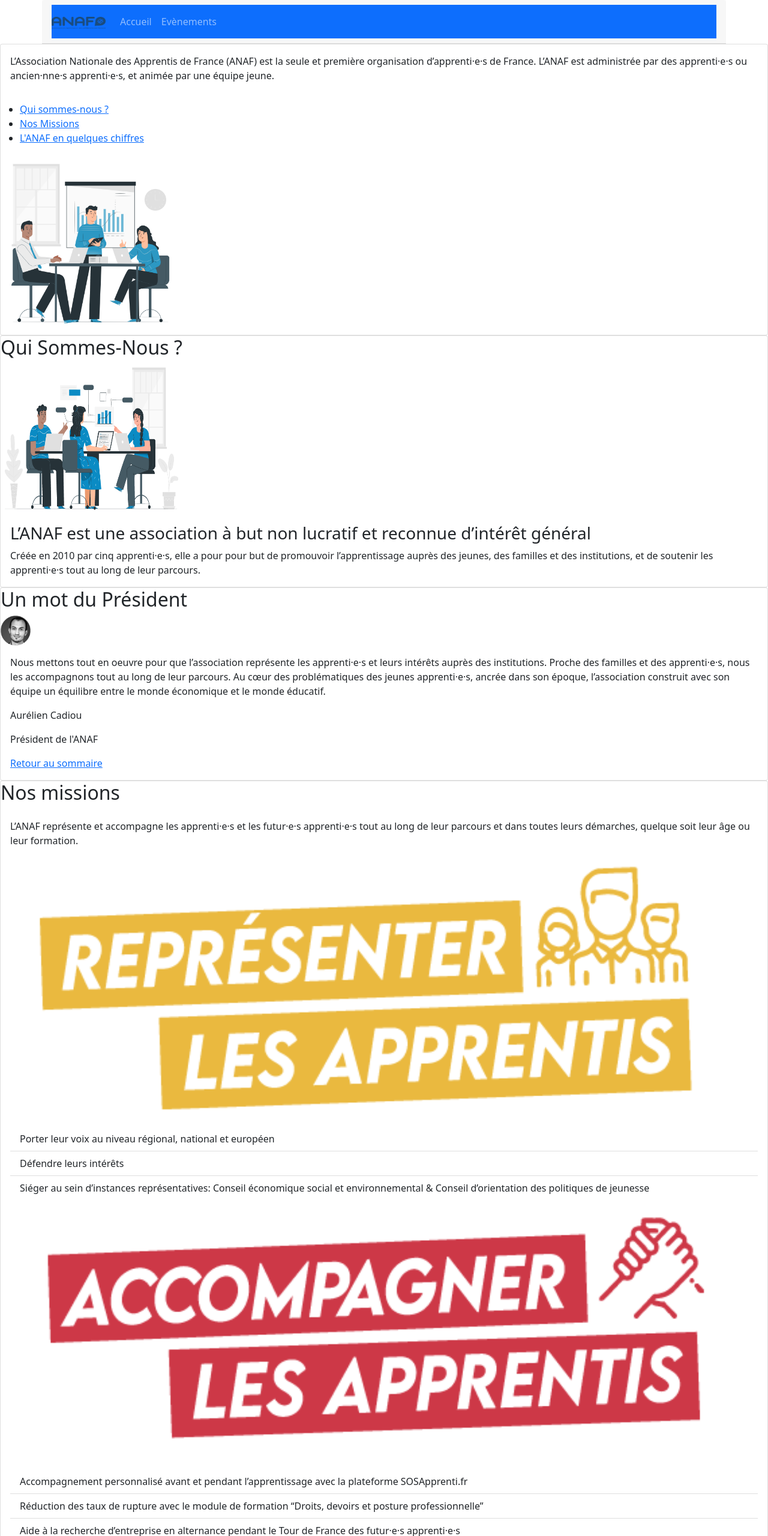
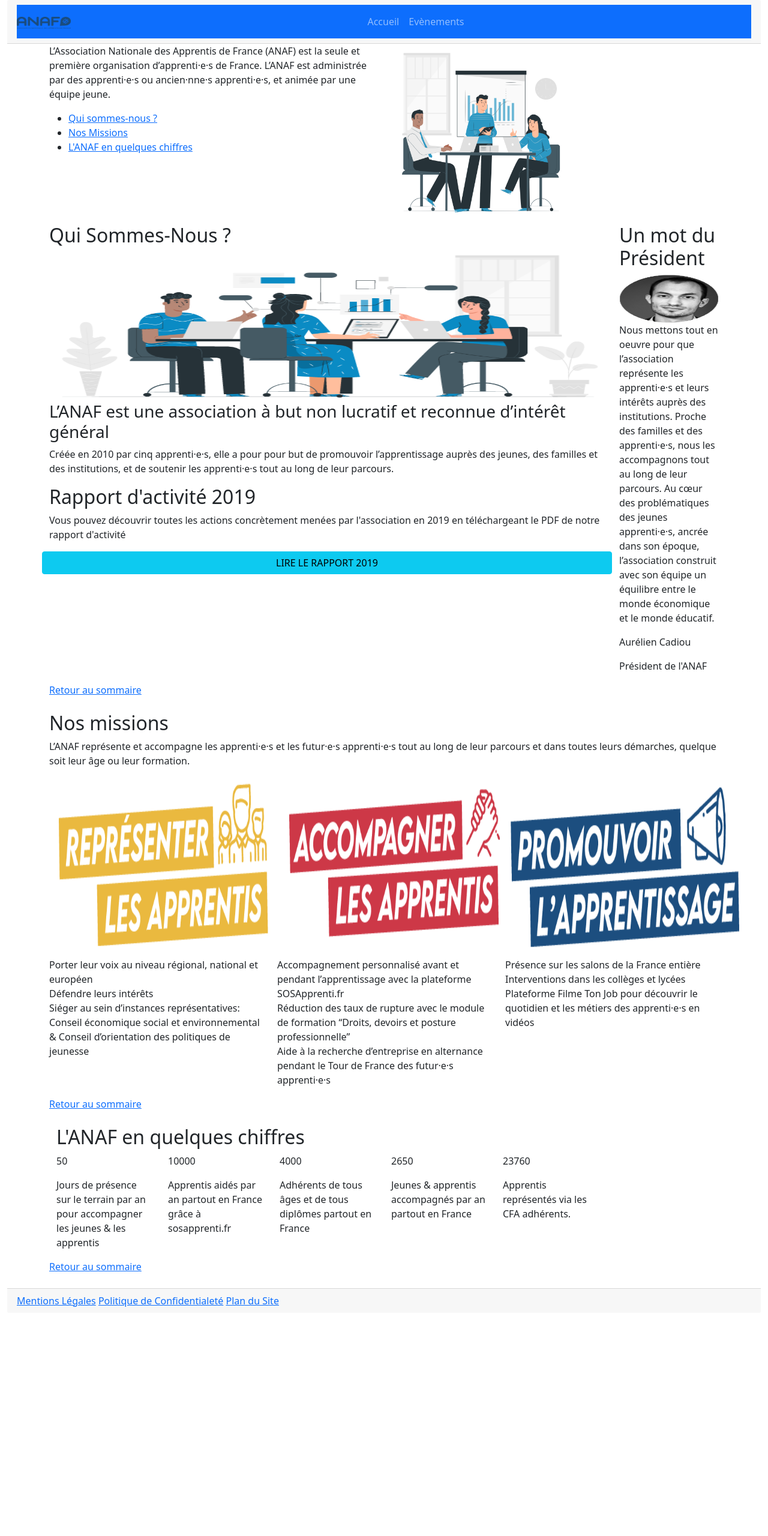
Before and after one commit to SophieCarpentier/ANAF, a plain HTML site: page index.html in a window 1280 px wide. Shown: the top 2560 px of the page at 60% size. After the commit the page ends 2188 px from the top, so only its background shows below. Drawn offline with nearby package versions, Linux system fonts and the light colour scheme.

Commit message:
mise en place du responsive

```diff
--- a/index.html
+++ b/index.html
@@ -12,13 +12,14 @@
     <link rel="stylesheet" type="text/css" href="style.css" />
   </head>
   <body>
-    <div class="container">
+    <div class="container-fluid">
       <!--Navbar-->
-        <header class="row">
+      <div class="container-fluid">
+            <header class="row justify-content-between justify-content-sm-around">
               <div class="card-header">
                 <nav class="navbar navbar-dark bg-primary navbar-expand-lg">
                   <a href="./index.html" class="navbar-brand">
-                        <img src="img/logo.png" width="90" height="20" alt="logo">
+                    <img src="img/logo.png" width="90" height="20" alt="logo" />
                   </a>
             <!--Menu de la nav-->
             <button
@@ -28,20 +29,32 @@
               data-target="#navbarNavDropdown"
               aria-controls="navbarNavDropdown"
               aria-expanded="false"
-                    aria-label="Toggle navigation">
-
-                        <svg xmlns="http://www.w3.org/2000/svg" width="16" height="16" fill="currentColor" class="bi bi-three-dots-vertical" viewBox="0 0 16 16">
-                            <path d="M9.5 13a1.5 1.5 0 1 1-3 0 1.5 1.5 0 0 1 3 0zm0-5a1.5 1.5 0 1 1-3 0 1.5 1.5 0 0 1 3 0zm0-5a1.5 1.5 0 1 1-3 0 1.5 1.5 0 0 1 3 0z"/>
+              aria-label="Toggle navigation"
+            >
+              <svg
+                xmlns="http://www.w3.org/2000/svg"
+                width="16"
+                height="16"
+                fill="currentColor"
+                class="bi bi-three-dots-vertical"
+                viewBox="0 0 16 16"
+              >
+                <path
+                  d="M9.5 13a1.5 1.5 0 1 1-3 0 1.5 1.5 0 0 1 3 0zm0-5a1.5 1.5 0 1 1-3 0 1.5 1.5 0 0 1 3 0zm0-5a1.5 1.5 0 1 1-3 0 1.5 1.5 0 0 1 3 0z"
+                />
               </svg>
             </button>
 
-                <div class="collapse navbar-collapse" id="navbarNavDropdown">
+            <div
+              class="collapse navbar-collapse justify-content-center"
+              id="navbarNavDropdown"
+            >
               <ul class="navbar-nav">
-                        <li class="nav-item active">
+                <li class="nav-item">
                   <a href="index.html" class="nav-link">Accueil</a>
                 </li>
                 <li class="nav-item">
-                            <a href="evenements.html" class="nav-link" >Evènements</a>
+                  <a href="evenements.html" class="nav-link">Evènements</a>
                 </li>
               </ul>
             </div>
@@ -51,116 +64,249 @@
     </div>
 
     <main>
-        <article class="intro">
-            <div class="card">
-                <p class="card-body">L’Association Nationale des Apprentis de France (ANAF) est la seule et première organisation d’apprenti·e·s de France. L’ANAF est administrée par des apprenti·e·s ou ancien·nne·s apprenti·e·s, et animée par une équipe jeune. </p>
+      <div class="container">
+        <!--intro-->
+        <article class="row justify-content-between justify-content-md-around">
+          <div class="col-sm">
+            <p>
+              L’Association Nationale des Apprentis de France (ANAF) est la
+              seule et première organisation d’apprenti·e·s de France. L’ANAF
+              est administrée par des apprenti·e·s ou ancien·nne·s apprenti·e·s,
+              et animée par une équipe jeune.
+            </p>
             <nav id="toc">
               <ul>
-                        <li><a href="#qui_sommes_nous" class="card-link">Qui sommes-nous ?</a></li>
-                        <li><a href="#nos_missions" class="card-link">Nos Missions</a></li>
-                        <li><a href="#quelques_chiffres" class="card-link">L'ANAF en quelques chiffres</a></li>
+                <li><a href="#qui_sommes_nous">Qui sommes-nous ?</a></li>
+                <li><a href="#nos_missions">Nos Missions</a></li>
+                <li>
+                  <a href="#quelques_chiffres">L'ANAF en quelques chiffres</a>
+                </li>
               </ul>
             </nav>
-            <img src="img/intro_meeting.png"  width="300" height="300" alt="Intro meeting">
-            </a>
+          </div>
+          <div class="col xl-4 - md-6">
+            <img
+              src="img/intro_meeting.png"
+              width="300"
+              height="300"
+              alt="Intro meeting"
+            />
           </div>
         </article>
 
-        <article>
-            <div class="card">
+        <!--qui sommes-nous-->
+    <section class="row ">
+            <div class="col-8 col-md-10">
+                <div class= "row justify-content-md-around ">
+                    <article class="col ">
+                        <div class="h-100 row justify-content-center align-items-center">
                             <h2 id="qui_sommes_nous">Qui Sommes-Nous ?</h2>
-                <img src="img/team_office.png"  width="300" height="250" alt="Qui sommes-nous ?"class="card_img_top">
-                <div class="card-body">
-                <h3 class="card-title">L’ANAF est une association à but non lucratif et reconnue d’intérêt général</h3>
-                <p class="card-text">Créée en 2010 par cinq apprenti·e·s, elle a pour pour but de promouvoir l’apprentissage auprès des jeunes, des familles et des institutions, et de soutenir les apprenti·e·s tout au long de leur parcours.</p>
+
+                            <img
+                            src="img/team_office.png"
+                            width="300"
+                            height="250"
+                            alt="Qui sommes-nous ?"
+                            />
+
+                            <h3>
+                            L’ANAF est une association à but non lucratif et reconnue d’intérêt général</h3>
+
+                            <p>Créée en 2010 par cinq apprenti·e·s, elle a pour pour but de promouvoir l’apprentissage auprès des jeunes, des familles et des institutions, et de soutenir les apprenti·e·s tout au long de leur parcours.</p>
+
+                            <h2>Rapport d'activité 2019</h2>
+
+                            <p>Vous pouvez découvrir toutes les actions concrètement menées par l'association en 2019 en téléchargeant le PDF de notre rapport d'activité</p>
+
+
+                            <a href="#" class="btn btn-info"> LIRE LE RAPPORT 2019</a>
+
+
+                        </div>
+                    </article>
+                </div>
+            </div>
+            <aside class="col-4 col-md-2">
+                    <div class="h-100 row justify-content-center align-items-center">
+                        <h2>Un mot du Président</h2>
+                        <img
+                        src="img/president.png"
+                        width="5"
+                        height="80"
+                        alt="Aurélien Cadiou"
+                          />
+
+                        <div>
+                            <p>
+                              Nous mettons tout en oeuvre pour que l’association représente
+                              les apprenti·e·s et leurs intérêts auprès des institutions.
+                              Proche des familles et des apprenti·e·s, nous les accompagnons
+                              tout au long de leur parcours. Au cœur des problématiques des
+                              jeunes apprenti·e·s, ancrée dans son époque, l’association
+                              construit avec son équipe un équilibre entre le monde économique
+                              et le monde éducatif.
+                            </p>
+                            <p>Aurélien Cadiou</p>
+                            <p>Président de l'ANAF</p>
+                        </div>
+
+                    </div>
+                </aside>
+    </section>
+
+
+        <a href="#toc">Retour au sommaire</a>
+        <br />
+        <br>
+
+        <!--Nos missions-->
+        <article class="row justify-content-between justify-content-md-around">
+          <div class="col xl-4 - md-6">
+            <h2 id="nos_missions">Nos missions</h2>
+            <p>
+              L’ANAF représente et accompagne les apprenti·e·s et les futur·e·s
+              apprenti·e·s tout au long de leur parcours et dans toutes leurs
+              démarches, quelque soit leur âge ou leur formation.
+            </p>
+          </div>
+        </article>
+
+        <article class="row justify-content-between justify-content-md-around">
+          <div class="col-lg-4 col-md-6">
+            <img
+              src="img/Mission_Representetion.png"
+              alt="Representer les apprentis"
+              width="400"
+              height="300"
+            />
+            <ul class="list-unstyled">
+              <li>
+                Porter leur voix au niveau régional, national et européen
+              </li>
+              <li>Défendre leurs intérêts</li>
+              <li>
+                Siéger au sein d’instances représentatives: Conseil économique
+                social et environnemental & Conseil d’orientation des politiques
+                de jeunesse
+              </li>
+            </ul>
+          </div>
+
+          <div class="col-lg-4 col-md-6">
+            <img
+              src="img/Mission_Accompagner.png"
+              alt="Accompagner les apprentis"
+              width="400"
+              height="300"
+            />
+            <ul class="list-unstyled">
+              <li>
+                Accompagnement personnalisé avant et pendant l’apprentissage
+                avec la plateforme SOSApprenti.fr
+              </li>
+              <li>
+                Réduction des taux de rupture avec le module de formation
+                “Droits, devoirs et posture professionnelle”
+              </li>
+              <li>
+                Aide à la recherche d’entreprise en alternance pendant le Tour
+                de France des futur·e·s apprenti·e·s
+              </li>
+            </ul>
+          </div>
+
+          <div class="col-lg-4 col-md-6">
+            <img
+              src="img/Mission_Promouvoir.png"
+              alt="Promouvoir l'Apprentissage"
+              width="400"
+              height="300"
+            />
+            <ul class="list-unstyled">
+              <li>Présence sur les salons de la France entière</li>
+              <li>Interventions dans les collèges et lycées</li>
+              <li>
+                Plateforme Filme Ton Job pour découvrir le quotidien et les
+                métiers des apprenti·e·s en vidéos
+              </li>
+            </ul>
+          </div>
+        </article>
+
+        <a href="#toc">Retour au sommaire</a>
+        <br />
+        <br />
+
+        <!--Quelques chiffres-->
+        <article class="row justify-content-between justify-content-md-around">
+          <div class="row ">
+            <div class="col-12">
+              <h2 id="quelques_chiffres">L'ANAF en quelques chiffres</h2>
+            </div>
+          </div>
+
+          <div class="row row-cols-2 row-cols-md-6 row-cols-sm-12">
+            <div class="col">
+              <p>50</p>
+              <p>
+                Jours de présence sur le terrain par an pour accompagner les
+                jeunes & les apprentis
+              </p>
+            </div>
+
+            <div class="col">
+              <p>10000</p>
+              <p>
+                Apprentis aidés par an partout en France grâce à sosapprenti.fr
+              </p>
+            </div>
+
+            <div class="col">
+              <p>4000</p>
+              <p>
+                Adhérents de tous âges et de tous diplômes partout en France
+              </p>
+            </div>
+
+            <div class="col">
+              <p>2650</p>
+              <p>
+                Jeunes & apprentis accompagnés par an partout en France
+              </p>
+            </div>
+
+            <div class="col">
+              <p>23760</p>
+              <p>Apprentis représentés via les CFA adhérents.</p>
             </div>
           </div>
         </article>
-
-        <aside>
-            <div class="card">
-                <h2>Un mot du Président</h2>
-                <img src="img/president.png"  width="50" height="50" alt="Aurélien Cadiou" class="card_img_top">
-                <div class="card-body">
-                    <p class="card-text">Nous mettons tout en oeuvre pour que l’association représente les apprenti·e·s et leurs intérêts auprès des institutions. Proche des familles et des apprenti·e·s, nous les accompagnons tout au long de leur parcours. Au cœur des problématiques des jeunes apprenti·e·s, ancrée dans son époque, l’association construit avec son équipe un équilibre entre le monde économique et le monde éducatif.</p>
-                    <p class="card-text">Aurélien Cadiou</p>
-                    <p class="card-text">Président de l'ANAF</p>
-                 <a href="#toc" class="card-link">Retour au sommaire</a>
+        <a href="#toc">Retour au sommaire</a>
+        <br />
+        <br />
       </div>
-            </div>
-        </aside>
-
-        <article>
-            <div class="card">
-             <h2 id="nos_missions">Nos missions</h2>
-                <div class="card-body">
-                <p class="card-text">L’ANAF représente et accompagne les apprenti·e·s et les futur·e·s apprenti·e·s tout au long de leur parcours et dans toutes leurs démarches, quelque soit leur âge ou leur formation.</p>
-                    <section>
-                        <img src="img/Mission_Representetion.png" alt="Representer les apprentis" class=card-img-top>
-                        <ul class="list-group list-group-flush">
-                            <li class="list-group-item">Porter leur voix au niveau régional, national et européen</li>
-                            <li class="list-group-item">Défendre leurs intérêts</li>
-                            <li class="list-group-item">Siéger au sein d’instances représentatives: Conseil économique social et environnemental & Conseil d’orientation des politiques de jeunesse</li>
-                        </ul>
-                    </section>
-
-
-                    <section>
-                        <img src="img/Mission_Accompagner.png"  alt="Accompagner les apprentis" class=card-img-top>
-                        <ul class="list-group list-group-flush">
-                            <li class="list-group-item">Accompagnement personnalisé avant et pendant l’apprentissage avec la plateforme SOSApprenti.fr</li>
-                            <li class="list-group-item">Réduction des taux de rupture avec le module de formation “Droits, devoirs et posture professionnelle”</li>
-                            <li class="list-group-item">Aide à la recherche d’entreprise en alternance pendant le Tour de France des futur·e·s apprenti·e·s</li>
-                        </ul>
-                    </section>
-
-                    <section>
-                        <img src="img/Mission_Promouvoir.png" alt="Promouvoir l'Apprentissage" class=card-img-top>
-                        <ul class="list-group list-group-flush">
-                            <li class="list-group-item">Présence sur les salons de la France entière</li>
-                            <li class="list-group-item">Interventions dans les collèges et lycées</li>
-                            <li class="list-group-item">Plateforme Filme Ton Job pour découvrir le quotidien et les métiers des apprenti·e·s en vidéos</li>
-                        </ul>
-                    </section>
-            <a href="#toc" class="card-link">Retour au sommaire</a>
-        </div>
-        </article>
-
-        <article>
-            <h2 id="quelques_chiffres">L'ANAF en quelques chiffres</h2>
-            <div class="card-body">
-                <p class="card-text">50</p>
-                <p class="card-text">JOURS DE PRÉSENCE SUR LE TERRAIN PAR AN POUR ACCOMPAGNER LES JEUNE</p>
-            </div>
-            <div class="card-body">
-                <p class="card-text">10000</p>
-                <p class="card-text">APPRENTI·E·S AIDÉ·E·S PAR AN PARTOUT EN FRANCE GRÂCE À SOSAPPRENTI.FR</p>
-            </div>
-            <div class="card-body">
-                <p class="card-text">4000</p>
-                <p class="card-text">ADHÉRENT·E·S DE TOUS ÂGES ET DE TOUS DIPLÔMES, PARTOUT EN FRANCE</p>
-            </div>
-            <div class="card-body">
-                <p class="card-text">2650</p>
-                <p class="card-text">JEUNES ET APPRENTI·E·S ACCOMPAGNÉ·E·S PAR AN PARTOUT EN FRANCE</p>
-            </div>
-            <div class="card-body">
-                <p class="card-text">23760</p>
-                <p class="card-text">APPRENTI·E·S REPRÉSENTÉS VIA LES CFA ADHÉRENTS
-                </p>
-            </div>
-            <a href="#toc" class="card-link">Retour au sommaire</a>
-        </article>
     </main>
     <footer>
-        <div class='card-footer test-muted'>
+      <div class="card-footer test-muted">
         <a href="mentions_legales">Mentions Légales</a>
         <a href="confidentialite">Politique de Confidentialeté</a>
         <a href="plan">Plan du Site</a>
       </div>
     </footer>
-    <script src="https://code.jquery.com/jquery-3.3.1.slim.min.js" integrity="sha384-q8i/X+965DzO0rT7abK41JStQIAqVgRVzpbzo5smXKp4YfRvH+8abtTE1Pi6jizo" crossorigin="anonymous"></script>
-    <script src="https://cdnjs.cloudflare.com/ajax/libs/popper.js/1.14.7/umd/popper.min.js" integrity="sha384-UO2eT0CpHqdSJQ6hJty5KVphtPhzWj9WO1clHTMGa3JDZwrnQq4sF86dIHNDz0W1" crossorigin="anonymous"></script>
-    <script src="https://stackpath.bootstrapcdn.com/bootstrap/4.3.1/js/bootstrap.min.js" integrity="sha384-JjSmVgyd0p3pXB1rRibZUAYoIIy6OrQ6VrjIEaFf/nJGzIxFDsf4x0xIM+B07jRM" crossorigin="anonymous"></script>
+    <script
+      src="https://code.jquery.com/jquery-3.3.1.slim.min.js"
+      integrity="sha384-q8i/X+965DzO0rT7abK41JStQIAqVgRVzpbzo5smXKp4YfRvH+8abtTE1Pi6jizo"
+      crossorigin="anonymous"
+    ></script>
+    <script
+      src="https://cdnjs.cloudflare.com/ajax/libs/popper.js/1.14.7/umd/popper.min.js"
+      integrity="sha384-UO2eT0CpHqdSJQ6hJty5KVphtPhzWj9WO1clHTMGa3JDZwrnQq4sF86dIHNDz0W1"
+      crossorigin="anonymous"
+    ></script>
+    <script
+      src="https://stackpath.bootstrapcdn.com/bootstrap/4.3.1/js/bootstrap.min.js"
+      integrity="sha384-JjSmVgyd0p3pXB1rRibZUAYoIIy6OrQ6VrjIEaFf/nJGzIxFDsf4x0xIM+B07jRM"
+      crossorigin="anonymous"
+    ></script>
   </body>
 </html>
```
Lines whose indentation alone changed are shown as unchanged.
